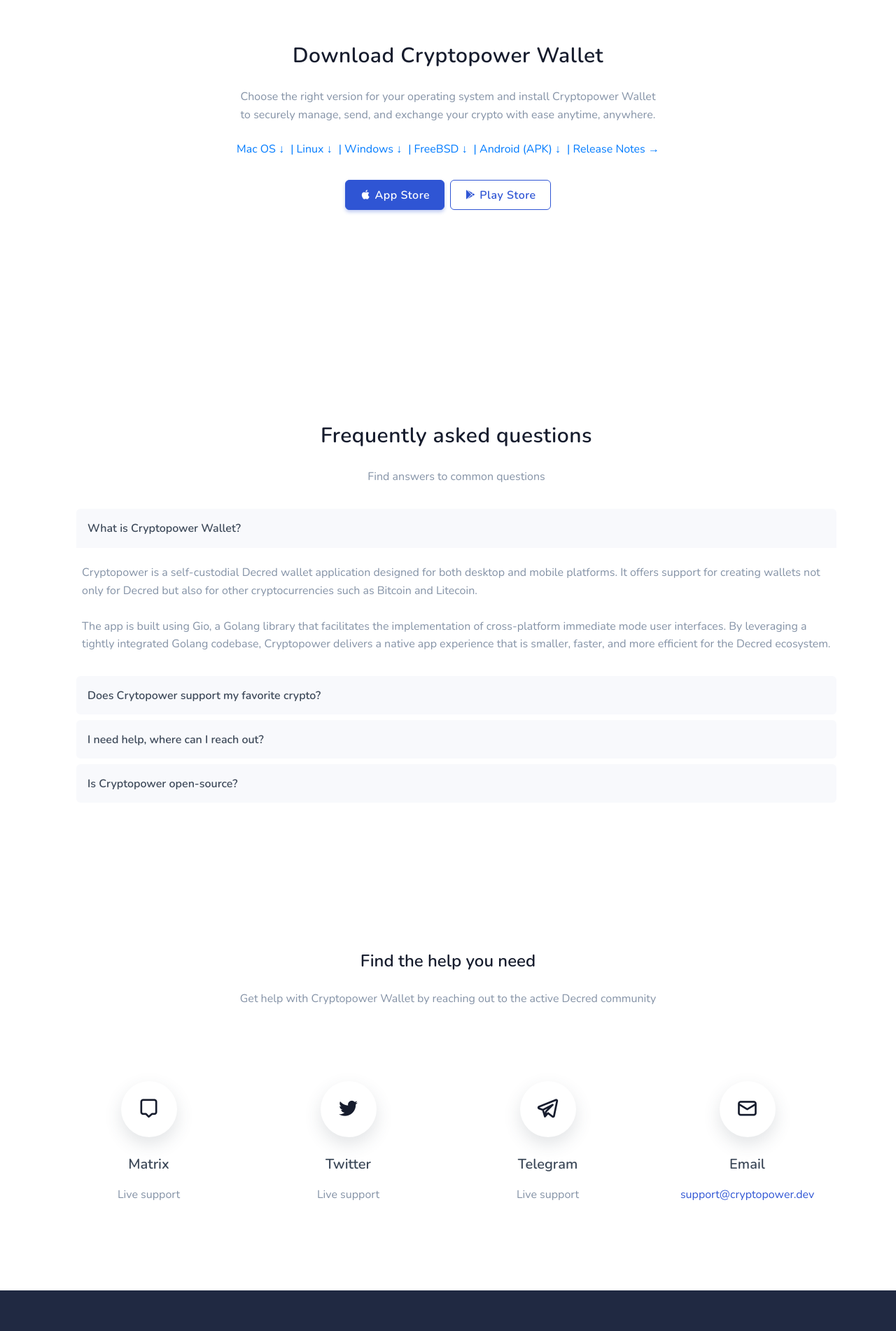
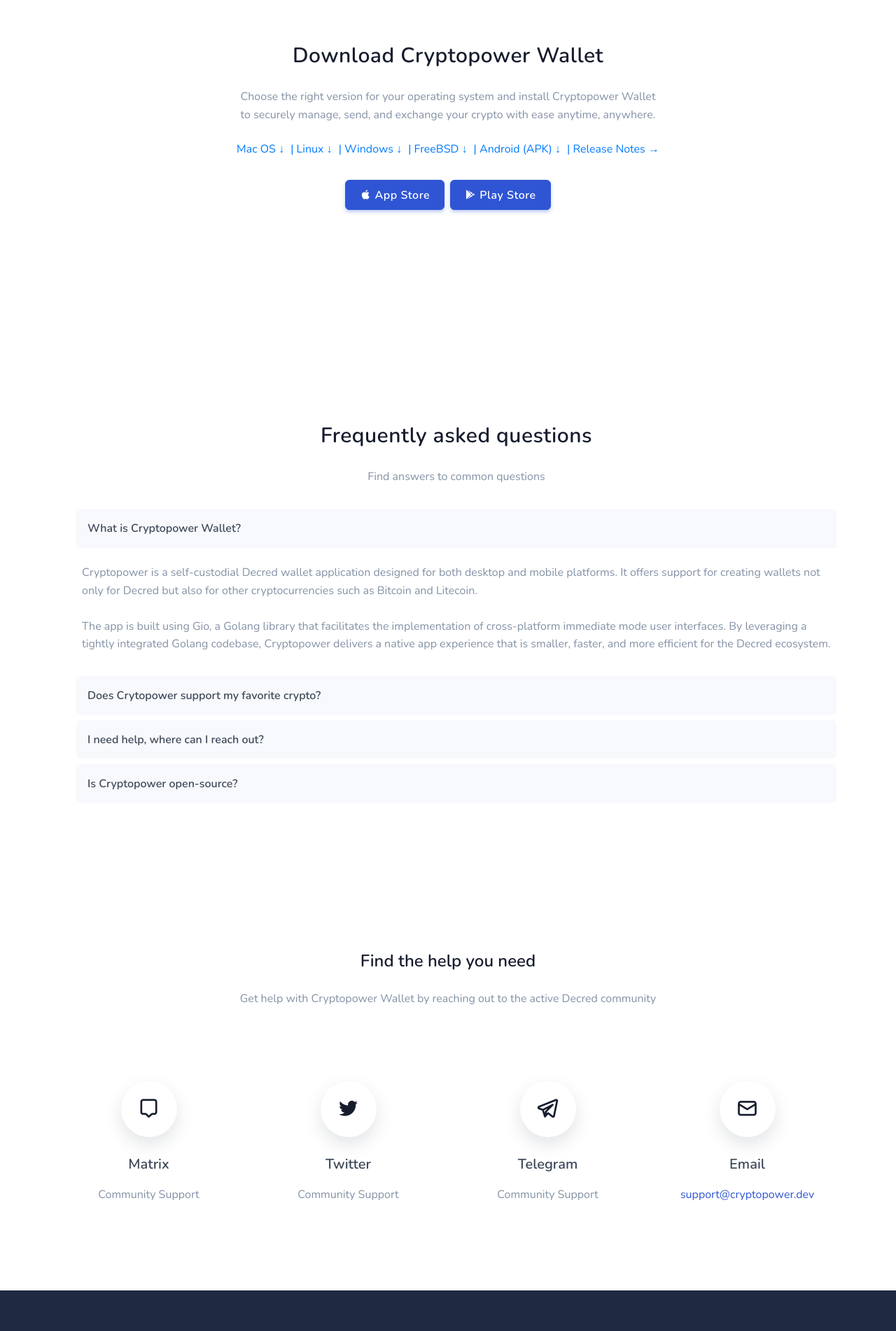
Before and after one commit to crypto-power/website, a Vue app: page / in a window 1280 px wide. Shown: the part 3579-5481 px from the top of the page at 70% size. Built offline with nearby package versions, Linux system fonts and the light colour scheme; what vue-masonry-css, vue-vimeo-player, vue-youtube, vue2-scrollspy would draw is missing.

Commit message:
change app store link to us region fix typo in faq section fix play store and app store buttons not working in download section

```diff
--- a/src/views/index.vue
+++ b/src/views/index.vue
@@ -15,9 +15,6 @@
 import Switcher from "@/components/switcher";
 import Footer from "@/components/footer";
 
-/**
- * Index-crypto component
- */
 export default {
   data() {
     return {};
@@ -63,7 +60,7 @@
               </p>
               <div class="mt-4">
                 <a
-                  href="https://apps.apple.com/ca/app/cryptopower-wallet/id6472668308"
+                  href="https://apps.apple.com/us/app/cryptopower-wallet/id6472668308"
                   target="_blank"
                   class="btn btn-outline-primary mt-2 mr-2"
                 ><i class="mdi mdi-apple"></i> App Store</a>
@@ -474,12 +471,16 @@
               </div>
 
               <div class="mt-4">
-                <a href="javascript:void(0)" class="btn btn-primary mt-2 mr-2"
+                <a
+                  href="https://apps.apple.com/us/app/cryptopower-wallet/id6472668308"
+                  target="_blank"
+                 class="btn btn-primary mt-2 mr-2"
                   ><i class="mdi mdi-apple"></i> App Store</a
                 >
                 <a
-                  href="javascript:void(0)"
-                  class="btn btn-outline-primary mt-2"
+                  href="https://play.google.com/store/apps/details?id=com.dreacotdigital.cryptopower.mainnet"
+                  target="_blank"
+                  class="btn btn-primary mt-2"
                   ><i class="mdi mdi-google-play"></i> Play Store</a
                 >
               </div>
@@ -588,9 +589,12 @@
                       role="tabpanel"
                     >
                       <b-card-body class="px-2 py-4">
-                        <p class="text-muted mb-0 faq-ans">Our incredible support team is standing by 24/7 to help you out. You can find us in your app (just tap “Help” in the settings), on our site (just click support), or via email <a href="mailto:support@cryptopower.dev" class="text-primary mt-3 mb-0">support@cryptopower.dev</a>.
+                        <p class="text-muted mb-0 faq-ans">Our support team is here for you 24/7. You can reach us anytime through the app (just tap “Help” in the Settings), on our website (click                 <router-link to="" v-scroll-to="'#support'" class="text-foot"
+                  >
+                  Support</router-link
+                >), or via email <a href="mailto:support@cryptopower.dev" class="text-primary mt-3 mb-0">support@cryptopower.dev</a>.
 
-                            <br><br> We are always happ to point you in the right direction!</p>
+                            <br><br> We are always happy to point you in the right direction!</p>
                       </b-card-body>
                     </b-collapse>
                   </b-card>
@@ -656,7 +660,7 @@
                             </div>
                             <div class="content mt-3">
                                 <router-link to="" href="https://matrix.to/#/#cryptopower:decred.org" target="_blank" class="title h5 text-dark">Matrix</router-link>
-                                <p class="text-muted mt-3 mb-0">Live support</p>
+                                <p class="text-muted mt-3 mb-0">Community Support</p>
                             </div>
                         </div>
                     </div>
@@ -671,7 +675,7 @@
                             </div>
                             <div class="content mt-3">
                                 <router-link to="" href="https://twitter.com/cryptopowerwlt" target="_blank" class="title h5 text-dark">Twitter</router-link>
-                                <p class="text-muted mt-3 mb-0">Live support</p>
+                                <p class="text-muted mt-3 mb-0">Community Support</p>
                             </div>
                         </div>
                     </div>
@@ -686,7 +690,7 @@
                             </div>
                             <div class="content mt-3">
                                 <router-link to="" href="https://t.me/cryptopowerwallet" target="_blank" class="title h5 text-dark">Telegram</router-link>
-                                <p class="text-muted mt-3 mb-0">Live support</p>
+                                <p class="text-muted mt-3 mb-0">Community Support</p>
                             </div>
                         </div>
                     </div>
@@ -700,7 +704,7 @@
                                 <i class="uil uil-envelope-alt"></i>
                             </div>
                             <div class="content mt-3">
-                                <router-link to="" class="title h5 text-dark">Email</router-link>
+                                <a to href="mailto:support@cryptopower.dev" class="title h5 text-dark">Email</a>
                                 <p class="text-muted mt-3 mb-0"><a href="mailto:support@cryptopower.dev" class="text-primary mt-3 mb-0">support@cryptopower.dev</a></p>
                             </div>
                         </div>
```
Lines whose indentation alone changed are shown as unchanged.
